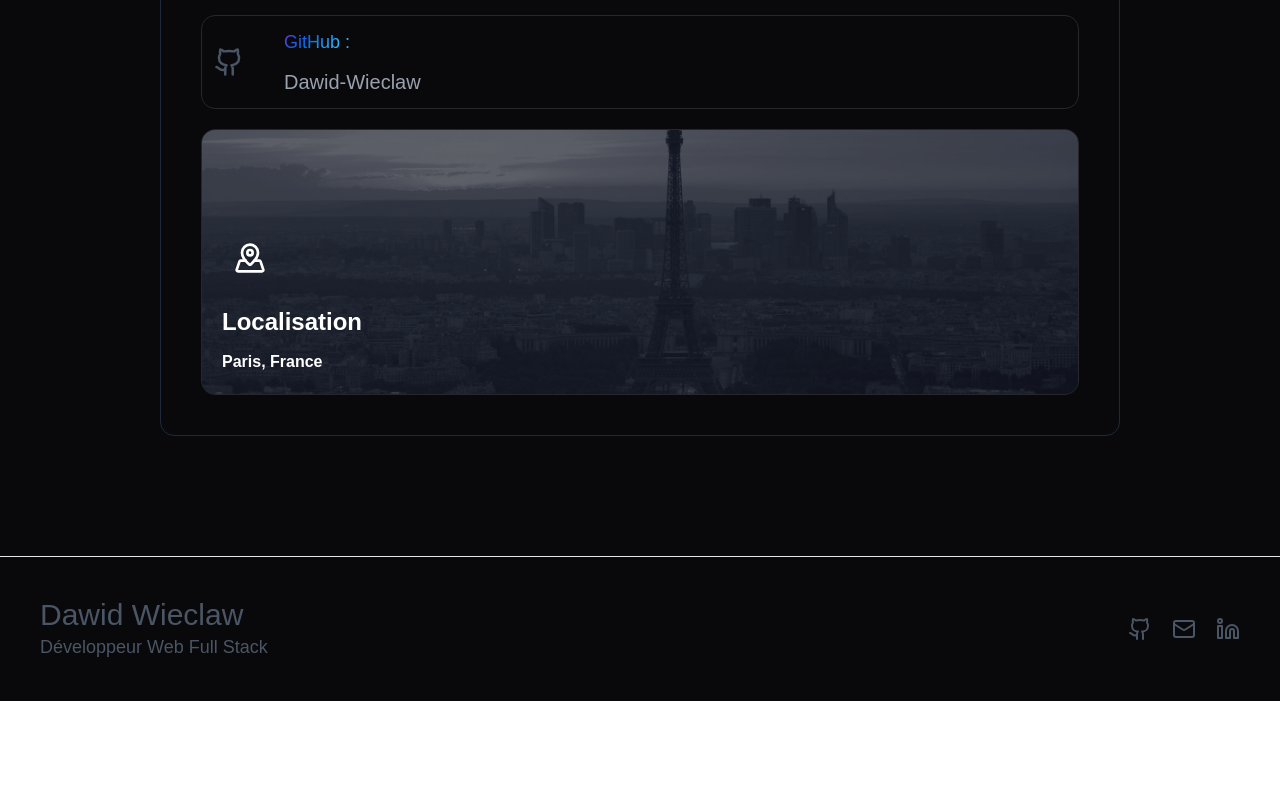
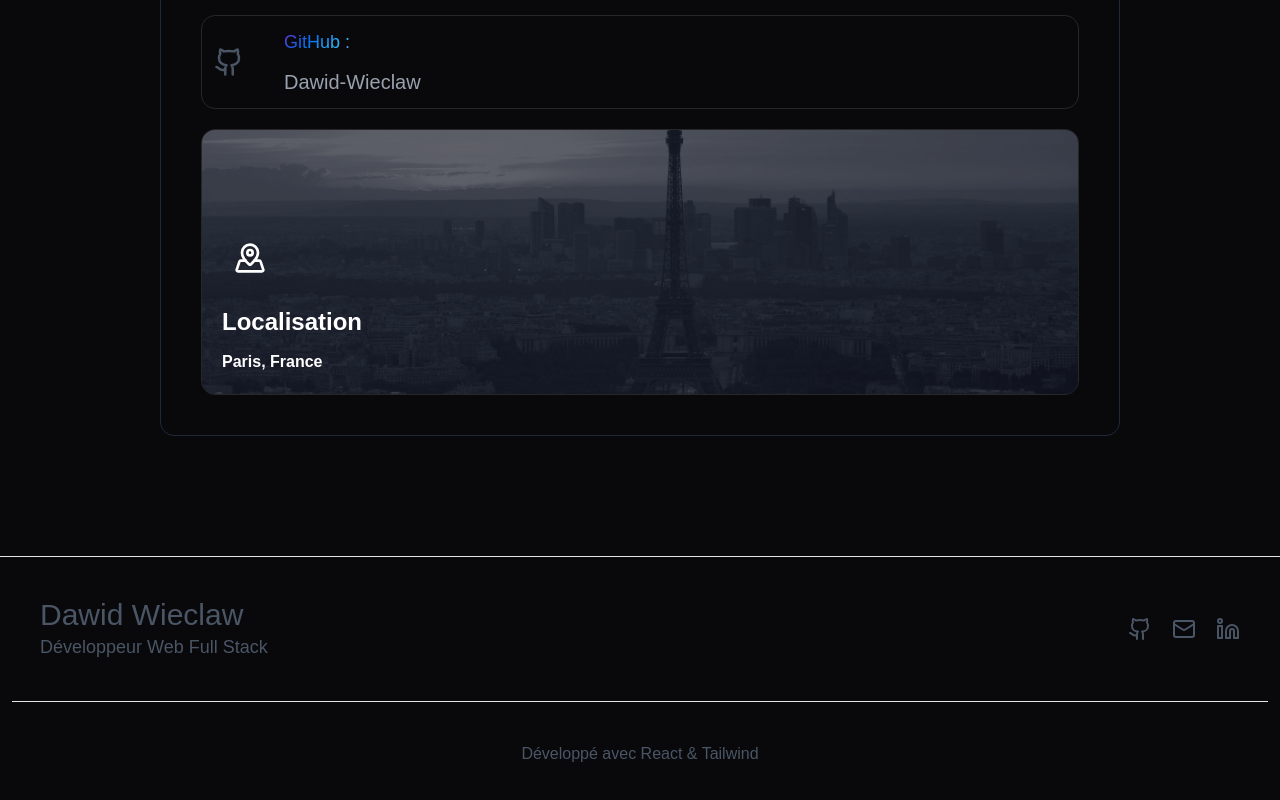
Before and after one commit to Dawid-Wieclaw/Portfolio-React, a React (Vite) app: page / in a window 1280 px wide. Shown: the part 4120-4920 px from the top of the page. Before the commit the page ends 4821 px from the top, so only its background shows below. Built offline with nearby package versions, Linux system fonts and the light colour scheme.

Commit message:
Final footer

```diff
--- a/src/components/Footer.jsx
+++ b/src/components/Footer.jsx
@@ -13,11 +13,15 @@ export default function Footer() {
                 </div>
 
                 <div className='flex gap-5 items-center'>
-                    <a href='https://github.com/Dawid-Wieclaw' target='_blank' className='hover:text-white'><Github></Github></a>
-                    <Mail href="mailto:dawid.wieclaw@epitech.eu" target='_blank' className='hover:text-white'></Mail>
-                    <Linkedin href='' target='_blank' className='hover:text-white'></Linkedin>
+                    <a href='https://github.com/Dawid-Wieclaw' target='_blank' className='hover:text-white transition'><Github></Github></a>
+                    <a href="mailto:dawid.wieclaw@epitech.eu" target='_blank'><Mail className='hover:text-white transition'></Mail></a>
+                    <a><Linkedin></Linkedin></a>
                 </div>
             </div>
+
+            <hr className='mx-3'></hr>
+
+            <p className='text-center py-10'>Développé avec React & Tailwind</p>
 
 
         </div>
```
